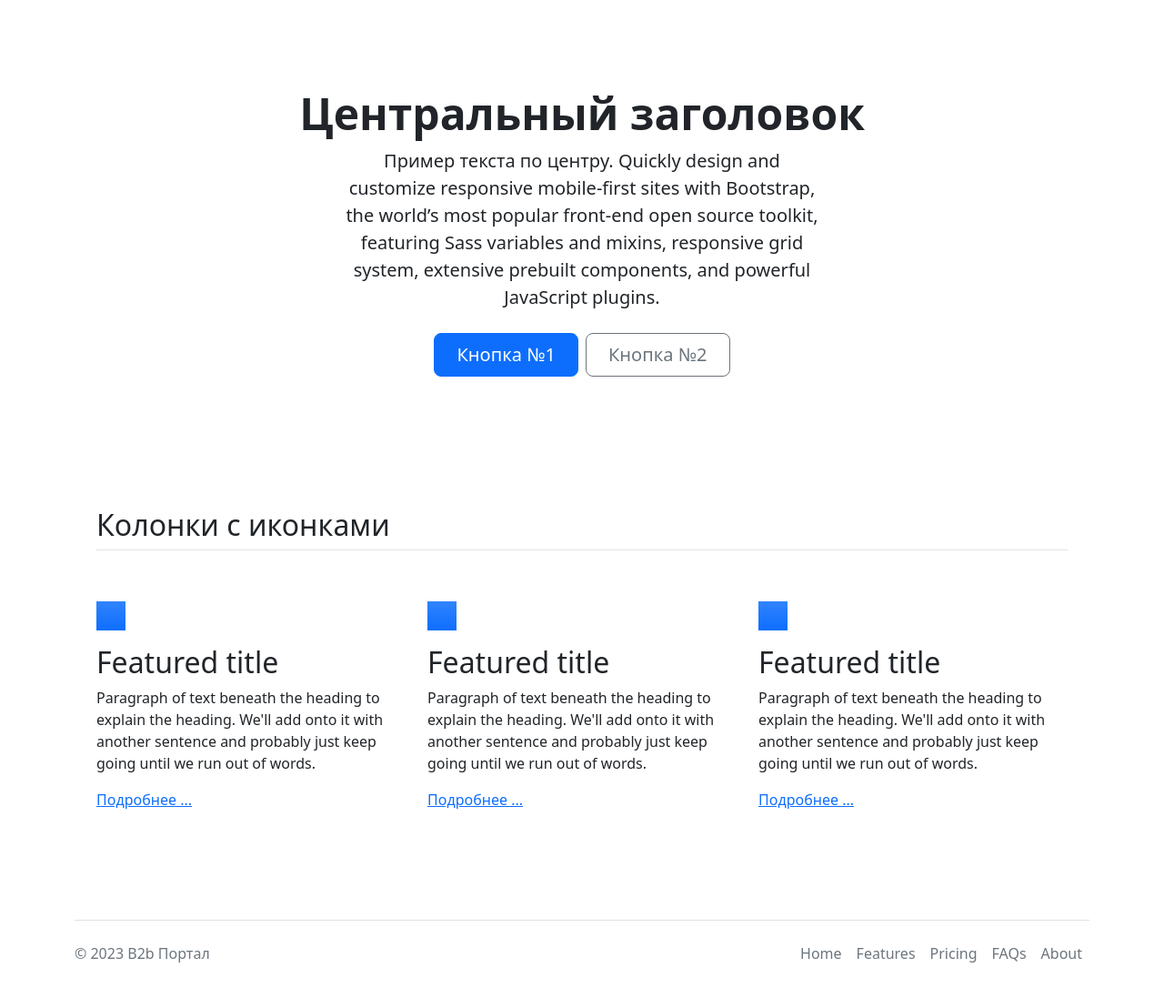
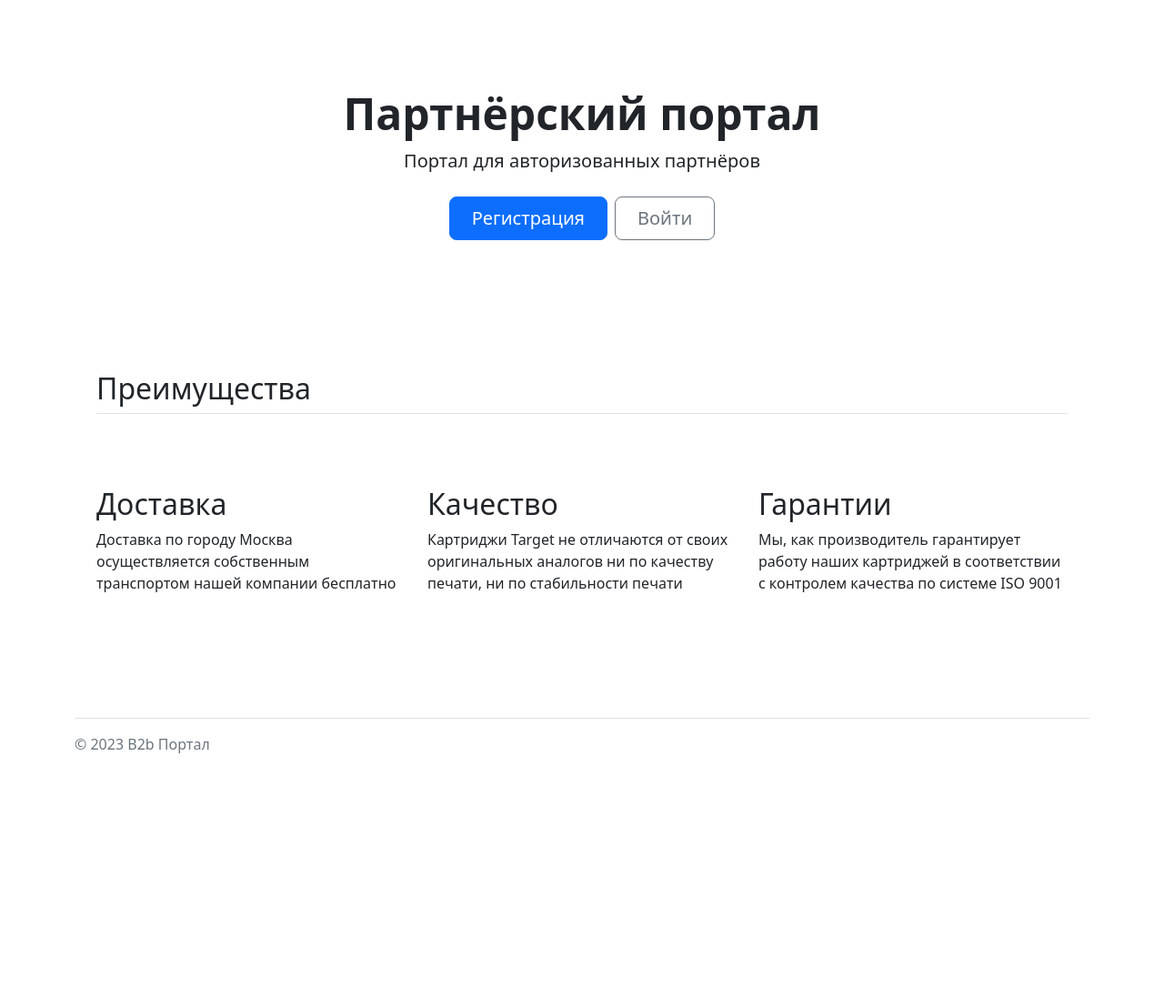
Before and after one commit to alexdekunov/b2b_site_for_partner, a Flask app: page / in a window 1280 px wide. Shown: the part 73-1181 px from the top of the page at 91% size. After the commit the page ends 901 px from the top, so only its background shows below. Run offline with Flask 3, Linux system fonts and the light colour scheme.

Commit message:
корректировка шаблонов

```diff
--- a/webapp/templates/base.html
+++ b/webapp/templates/base.html
@@ -27,16 +27,6 @@
     <div class="container">
       <footer class="d-flex flex-wrap justify-content-between align-items-center py-3 my-4 border-top">
         <p class="col-md-4 mb-0 text-muted">© 2023 B2b Портал</p>
-        <a href="/" class="col-md-4 d-flex align-items-center justify-content-center mb-3 mb-md-0 me-md-auto link-dark text-decoration-none">
-          <svg class="bi me-2" width="40" height="32"><use xlink:href="#bootstrap"></use></svg>
-        </a>
-        <ul class="nav col-md-4 justify-content-end">
-          <li class="nav-item"><a href="#" class="nav-link px-2 text-muted">Home</a></li>
-          <li class="nav-item"><a href="#" class="nav-link px-2 text-muted">Features</a></li>
-          <li class="nav-item"><a href="#" class="nav-link px-2 text-muted">Pricing</a></li>
-          <li class="nav-item"><a href="#" class="nav-link px-2 text-muted">FAQs</a></li>
-          <li class="nav-item"><a href="#" class="nav-link px-2 text-muted">About</a></li>
-        </ul>
       </footer>
     </div>
 </footer>
--- a/webapp/templates/block/block_icons.html
+++ b/webapp/templates/block/block_icons.html
@@ -1,39 +1,21 @@
 <!--колонки с иконками-->
 <div class="container px-4 py-5" id="featured-3">
-  <h2 class="pb-2 border-bottom">Колонки с иконками</h2>
+  <h2 class="pb-2 border-bottom">Преимущества</h2>
   <div class="row g-4 py-5 row-cols-1 row-cols-lg-3">
     <div class="feature col">
-      <div class="feature-icon d-inline-flex align-items-center justify-content-center text-bg-primary bg-gradient fs-2 mb-3">
-        <svg class="bi" width="1em" height="1em"><use xlink:href="#collection"></use></svg>
-      </div>
-      <h3 class="fs-2">Featured title</h3>
-      <p>Paragraph of text beneath the heading to explain the heading. We'll add onto it with another sentence and probably just keep going until we run out of words.</p>
-      <a href="#" class="icon-link d-inline-flex align-items-center">
-        Подробнее ...
-        <svg class="bi" width="1em" height="1em"><use xlink:href="#chevron-right"></use></svg>
-      </a>
+      <div class="feature-icon d-inline-flex align-items-center justify-content-center text-bg-primary bg-gradient fs-2 mb-3"></div>
+      <h3 class="fs-2">Доставка</h3>
+      <p>Доставка по городу Москва осуществляется собственным транспортом нашей компании бесплатно</p>
     </div>
     <div class="feature col">
-      <div class="feature-icon d-inline-flex align-items-center justify-content-center text-bg-primary bg-gradient fs-2 mb-3">
-        <svg class="bi" width="1em" height="1em"><use xlink:href="#people-circle"></use></svg>
-      </div>
-      <h3 class="fs-2">Featured title</h3>
-      <p>Paragraph of text beneath the heading to explain the heading. We'll add onto it with another sentence and probably just keep going until we run out of words.</p>
-      <a href="#" class="icon-link d-inline-flex align-items-center">
-        Подробнее ...
-        <svg class="bi" width="1em" height="1em"><use xlink:href="#chevron-right"></use></svg>
-      </a>
+      <div class="feature-icon d-inline-flex align-items-center justify-content-center text-bg-primary bg-gradient fs-2 mb-3"></div>
+      <h3 class="fs-2">Качество</h3>
+      <p>Картриджи Target не отличаются от своих оригинальных аналогов ни по качеству печати, ни по стабильности печати</p>
     </div>
     <div class="feature col">
-      <div class="feature-icon d-inline-flex align-items-center justify-content-center text-bg-primary bg-gradient fs-2 mb-3">
-        <svg class="bi" width="1em" height="1em"><use xlink:href="#toggles2"></use></svg>
-      </div>
-      <h3 class="fs-2">Featured title</h3>
-      <p>Paragraph of text beneath the heading to explain the heading. We'll add onto it with another sentence and probably just keep going until we run out of words.</p>
-      <a href="#" class="icon-link d-inline-flex align-items-center">
-        Подробнее ...
-        <svg class="bi" width="1em" height="1em"><use xlink:href="#chevron-right"></use></svg>
-      </a>
+      <div class="feature-icon d-inline-flex align-items-center justify-content-center text-bg-primary bg-gradient fs-2 mb-3"></div>
+      <h3 class="fs-2">Гарантии</h3>
+      <p>Мы, как производитель гарантирует работу наших картриджей в соответствии с контролем качества по системе ISO 9001</p>
     </div>
   </div>
 </div>
--- a/webapp/templates/top/index.html
+++ b/webapp/templates/top/index.html
@@ -25,12 +25,12 @@
     <!--Центральный блок-->
     <div class="px-4 py-5 my-5 text-center">
 
-        <h1 class="display-5 fw-bold">Центральный заголовок</h1>
+        <h1 class="display-5 fw-bold">Партнёрский портал</h1>
         <div class="col-lg-6 mx-auto">
-          <p class="lead mb-4">Пример текста по центру. Quickly design and customize responsive mobile-first sites with Bootstrap, the world’s most popular front-end open source toolkit, featuring Sass variables and mixins, responsive grid system, extensive prebuilt components, and powerful JavaScript plugins.</p>
+          <p class="lead mb-4">Портал для авторизованных партнёров</p>
           <div class="d-grid gap-2 d-sm-flex justify-content-sm-center">
-            <button type="button" class="btn btn-primary btn-lg px-4 gap-3">Кнопка №1</button>
-            <button type="button" class="btn btn-outline-secondary btn-lg px-4">Кнопка №2</button>
+            <button type="button" class="btn btn-primary btn-lg px-4 gap-3"><a href="{{ url_for('user.register') }}" class="nav-link">Регистрация</a></button>
+            <button type="button" class="btn btn-outline-secondary btn-lg px-4"><a href="{{ url_for('user.login') }}" class="nav-link">Войти</a></button>
           </div>
         </div>
     </div>
```
